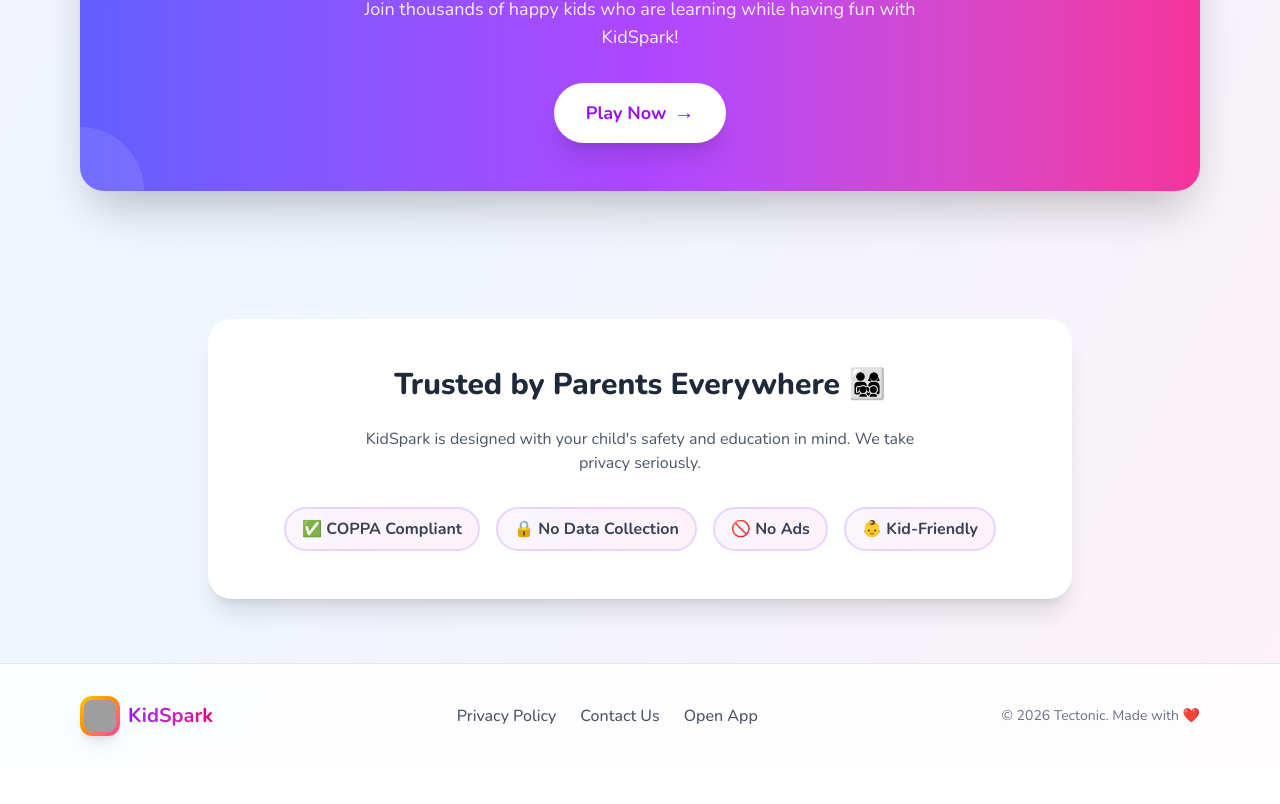
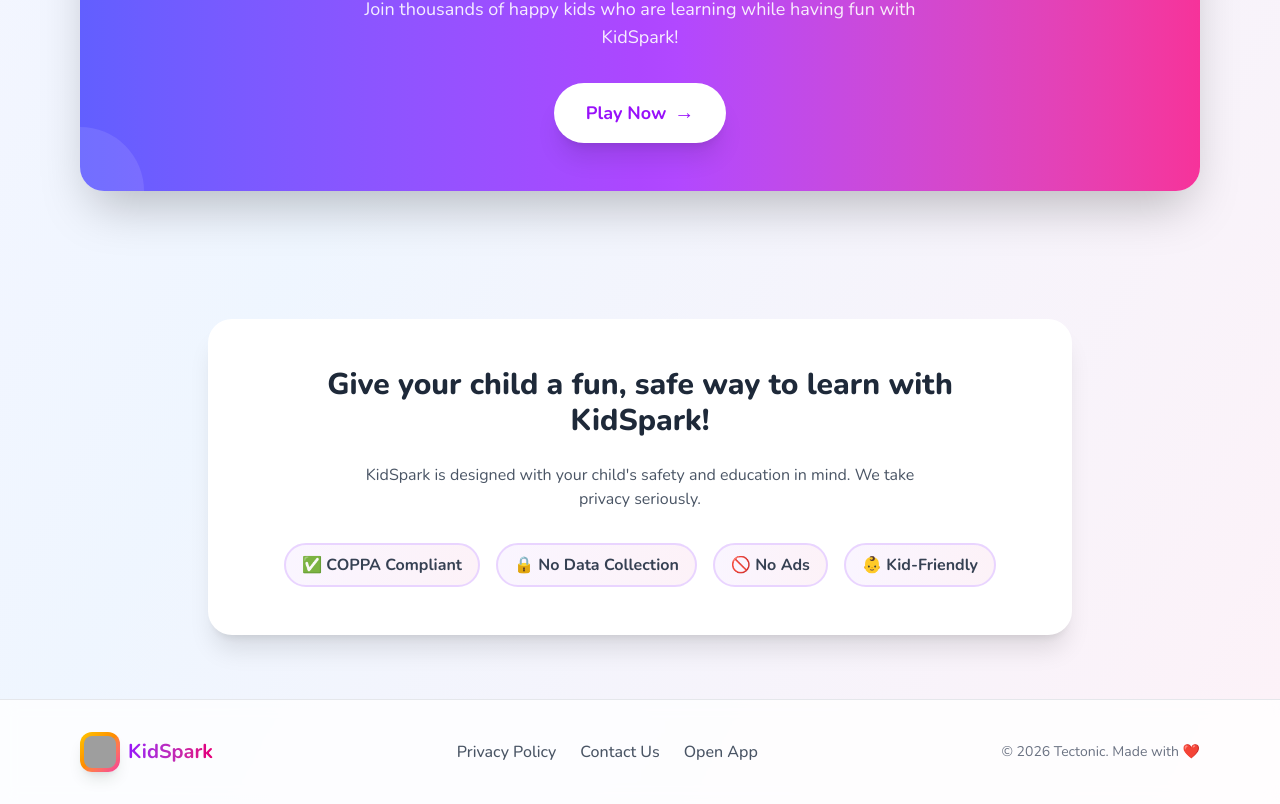
Before and after one commit to sherry2k/Kids-spark, a React (Vite) app: page / in a window 1280 px wide. Shown: the part 1593-2397 px from the top of the page. Before the commit the page ends 2361 px from the top, so only its background shows below. Built offline with nearby package versions, Linux system fonts and the light colour scheme; grey boxes are pictures that could not be loaded.

Commit message:
Update Home.tsx

```diff
--- a/src/pages/Home.tsx
+++ b/src/pages/Home.tsx
@@ -263,7 +263,7 @@ export default function Home() {
           className="bg-white rounded-3xl p-8 md:p-12 text-center shadow-xl"
         >
           <h2 className="text-2xl md:text-3xl font-extrabold mb-6 text-gray-800">
-            Trusted by Parents Everywhere 👨‍👩‍👧‍👦
+            Give your child a fun, safe way to learn with KidSpark!
           </h2>
           <p className="text-gray-600 mb-8 max-w-xl mx-auto">
             KidSpark is designed with your child's safety and education in mind.
```
